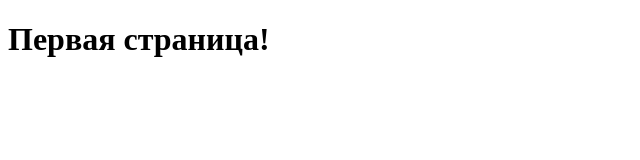
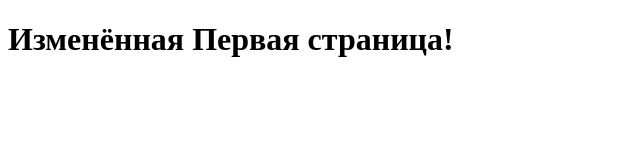
Before and after one commit to Karter13/repair, a plain HTML site: page index.html in a window 1280 px wide. Shown: the whole page, without its empty margins (0-640 px from the left). Drawn offline with Linux system fonts and the light colour scheme.

Commit message:
Изменили заголовок

```diff
--- a/index.html
+++ b/index.html
@@ -9,7 +9,7 @@
 </head>
 
 <body>
-  <h1>Первая страница!</h1>
+  <h1>Изменённая Первая страница!</h1>
 </body>
 
 </html>
```
